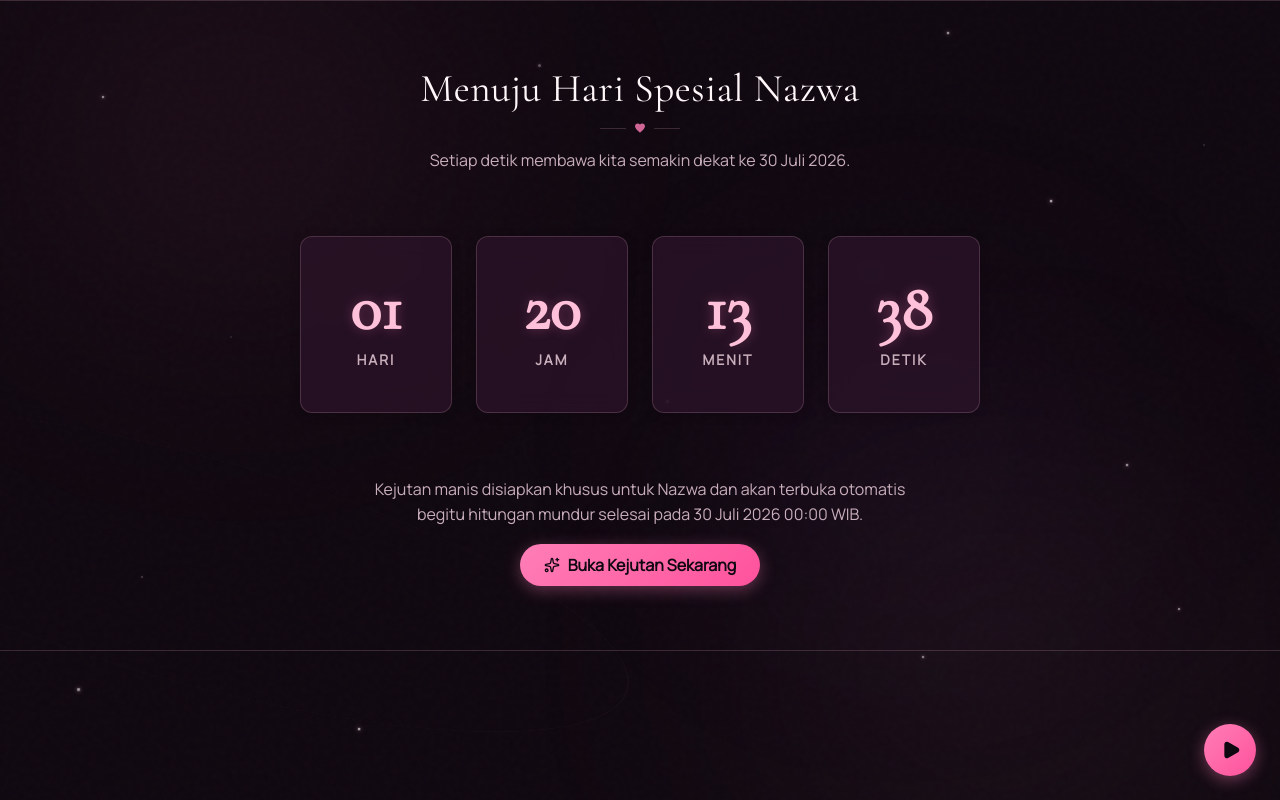
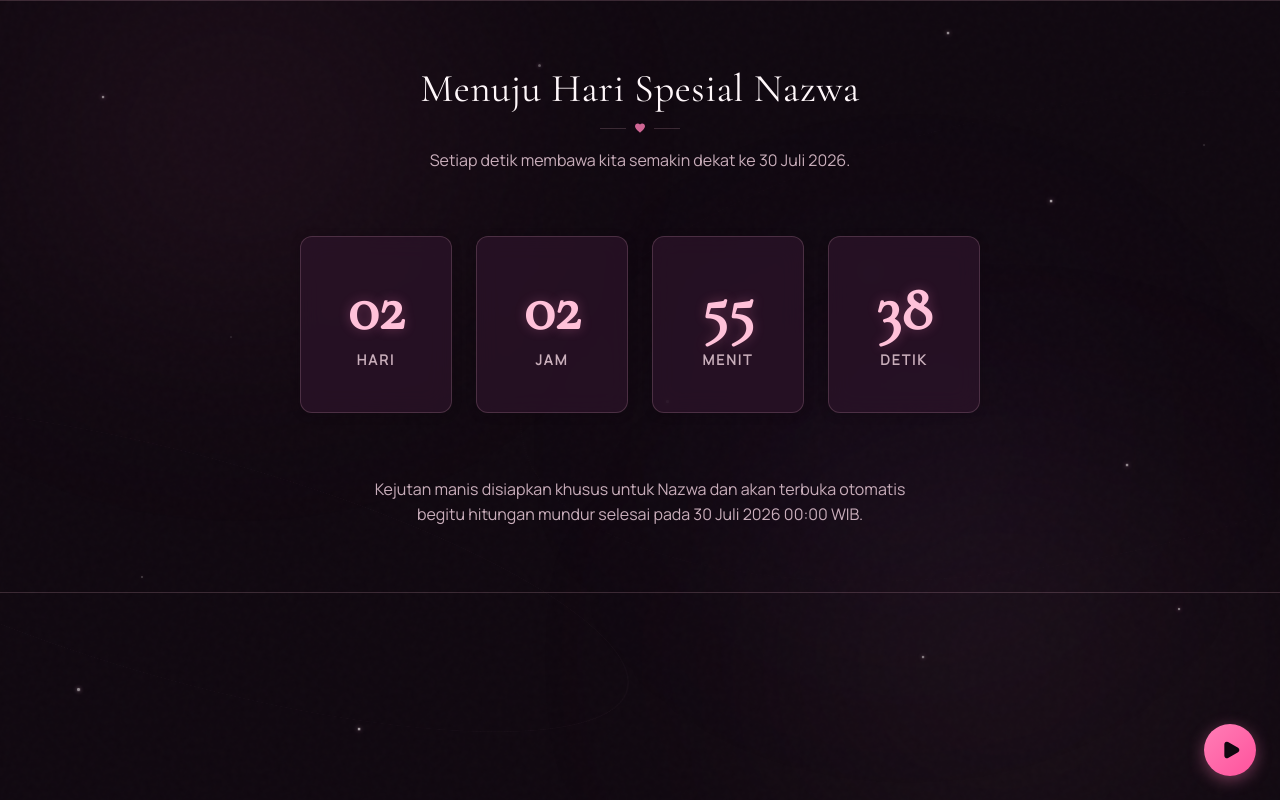
Before and after one commit to KingdomFighter7/Ultah-Jua-2026, a React (Vite) app: page / in a window 1280 px wide. Both pictures are taken after a click on the button "Buka Kejutannya". Built offline with nearby package versions, Linux system fonts and the light colour scheme.

Commit message:
fix: perbaikan ketiga.4

```diff
--- a/src/App.tsx
+++ b/src/App.tsx
@@ -26,10 +26,9 @@ const MainAppContent: React.FC = () => {
   const { hasInteractionStarted, play } = useAudio();
   const { birthdayTarget } = siteContent;
   const { isCompleted } = useCountdown(birthdayTarget);
-  const [manualUnlocked, setManualUnlocked] = useState(false);
   const [finalUnlocked, setFinalUnlocked] = useState(false);
 
-  const isSurpriseUnlocked = isCompleted || manualUnlocked;
+  const isSurpriseUnlocked = isCompleted;
 
   // Reset status locked section akhir saat restart kejutan
   React.useEffect(() => {
@@ -71,7 +70,6 @@ const MainAppContent: React.FC = () => {
 
           <CountdownSection
             isUnlocked={isSurpriseUnlocked}
-            onUnlock={() => setManualUnlocked(true)}
           />
 
           {/* Section Kejutan (termasuk Hero ucapan ultah) hanya terbuka jika hitung mundur selesai atau di-unlock */}
--- a/src/data/siteContent.ts
+++ b/src/data/siteContent.ts
@@ -17,7 +17,7 @@ export const siteContent = {
   },
 
   // Tanggal target ulang tahun dengan format ISO dan timezone eksplisit WIB (+07:00)
-  birthdayTarget: "2026-07-29T17:26:00+07:00",
+  birthdayTarget: "2026-07-30T00:08:00+07:00",
 
   // 2. KONTEN OPENING GATE
   openingGate: {
--- a/src/sections/CountdownSection/CountdownSection.tsx
+++ b/src/sections/CountdownSection/CountdownSection.tsx
@@ -59,24 +59,6 @@ export const CountdownSection: React.FC<CountdownSectionProps> = ({
   // Hitung umur dinamis jika birthYear diisi
   const age = calculateAge(recipient.birthYear, birthdayTarget);
 
-  const handleManualUnlock = () => {
-    confetti({
-      particleCount: 100,
-      spread: 70,
-      origin: { y: 0.6 },
-      colors: ["#ff7eb6", "#ffc1d9", "#d9a0ae", "#fff7fa"],
-    });
-    onUnlock?.();
-
-    // Scroll mulus ke hero-section setelah unlock
-    setTimeout(() => {
-      const heroElement = document.getElementById("hero-section");
-      if (heroElement) {
-        heroElement.scrollIntoView({ behavior: "smooth" });
-      }
-    }, 400);
-  };
-
   return (
     <section className={styles.countdownSection} aria-label="Waktu Mundur">
       <div className="container">
@@ -128,8 +110,7 @@ export const CountdownSection: React.FC<CountdownSectionProps> = ({
                 </div>
               </div>
 
-              {/* Lock / Teaser Banner saat waktu belum tiba */}
-              {!isUnlocked ? (
+              {/* Teaser Banner saat waktu belum tiba */}
               <div className={styles.lockBanner}>
                 <p className={styles.teaserText}>
                   Kejutan manis disiapkan khusus untuk {recipient.nickname}{" "}
@@ -137,26 +118,7 @@ export const CountdownSection: React.FC<CountdownSectionProps> = ({
                   <br />
                   begitu hitungan mundur selesai pada 30 Juli 2026 00:00 WIB.
                 </p>
-                  <button
-                    onClick={handleManualUnlock}
-                    className={styles.unlockBtn}
-                    aria-label="Buka kejutan sekarang"
-                  >
-                    <Sparkles size={16} />
-                    <span>Buka Kejutan Sekarang</span>
-                  </button>
               </div>
-              ) : (
-                <div className={styles.lockBanner}>
-                  <div className={styles.unlockedBadge}>
-                    <Sparkles size={14} />
-                    <span>
-                      Kejutan Telah Terbuka! Scroll ke bawah ya Sayang untuk
-                      melihatnya 🌸
-                    </span>
-                  </div>
-                </div>
-              )}
             </>
           ) : (
             <>
```
Lines whose indentation alone changed are shown as unchanged.
